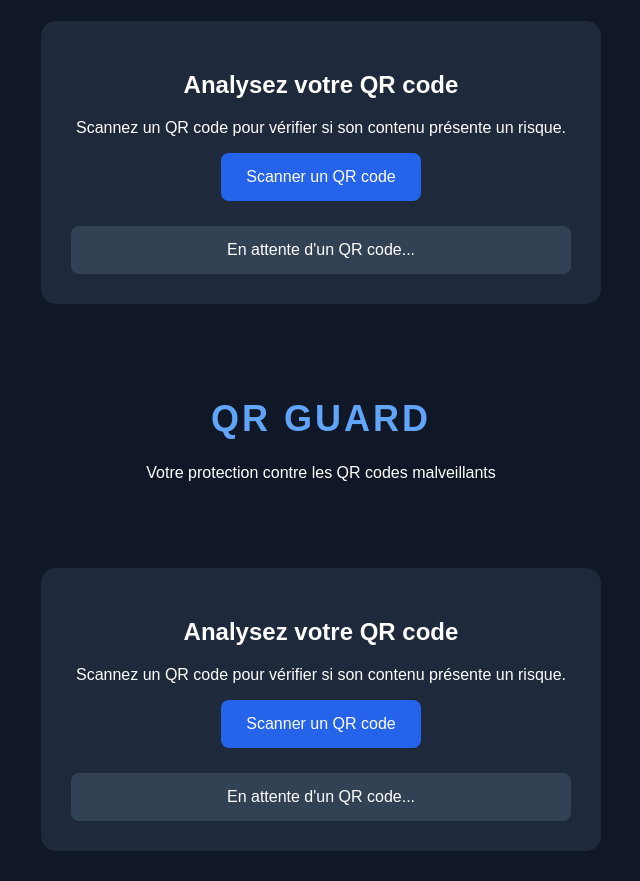
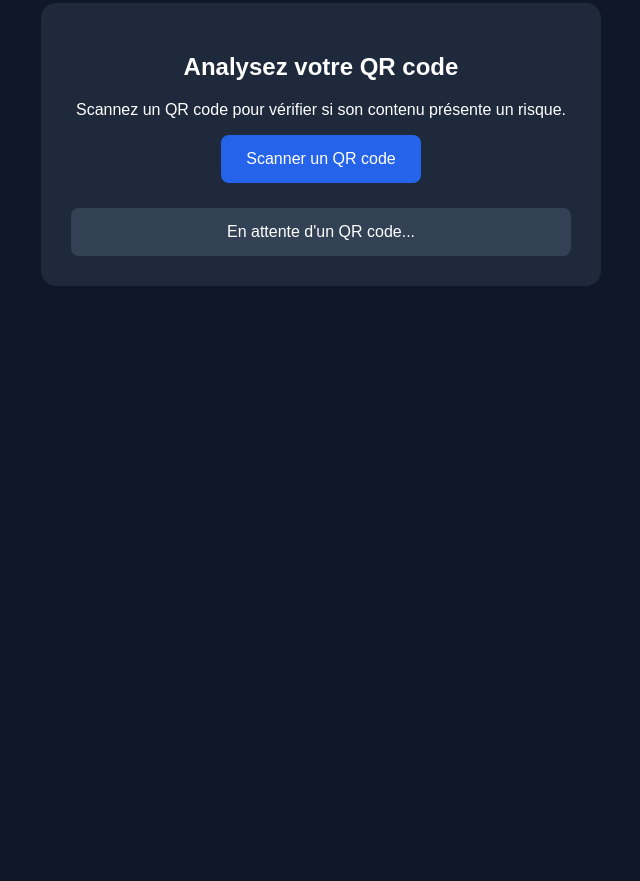
Before and after one commit to Didine93/Hackdecouverte_2026, a plain HTML site: page qr-guard/page_web.html in a window 1280 px wide. Shown: the part 231-1112 px from the top of the page, without its empty margins (319-959 px from the left). After the commit the page ends 800 px from the top, so only its background shows below. Drawn offline with Linux system fonts and the light colour scheme.

Commit message:
Update QR Guard web page
Co-authored-by: Copilot <223556219+Copilot@users.noreply.github.com>

```diff
--- a/qr-guard/page_web.html
+++ b/qr-guard/page_web.html
@@ -1,5 +1,5 @@
+
 <!DOCTYPE html>
-#page html :
 <html lang="fr">
 
 <head>
@@ -8,6 +8,7 @@
 
     <title>QR Guard - Scanner sécurisé</title>
 
+    <!-- Liaison avec le fichier CSS -->
     <link rel="stylesheet" href="style.css">
 </head>
 
@@ -18,6 +19,7 @@
         <h1>QR GUARD</h1>
         <p>Votre protection contre les QR codes malveillants</p>
     </header>
+
 
     <!-- Contenu principal -->
     <main>
@@ -31,10 +33,12 @@
                 si son contenu présente un risque.
             </p>
 
+            <!-- Bouton de scan -->
             <button id="scanButton">
                 Scanner un QR code
             </button>
 
+            <!-- Affichage du résultat -->
             <div id="result">
                 En attente d'un QR code...
             </div>
@@ -43,57 +47,10 @@
 
     </main>
 
-    <!-- JavaScript -->
+
+    <!-- Liaison avec le fichier JavaScript -->
     <script src="script.js"></script>
 
 </body>
+
 </html>
-
-
-
-<!DOCTYPE html>
-<html lang="fr">
-
-<head>
-    <meta charset="UTF-8">
-    <meta name="viewport" content="width=device-width, initial-scale=1.0">
-
-    <title>QR Guard</title>
-
-    <link rel="stylesheet" href="style.css">
-</head>
-
-<body>
-
-    <header>
-        <h1>QR GUARD</h1>
-        <p>Votre protection contre les QR codes malveillants</p>
-    </header>
-
-    <main>
-
-        <section class="scanner">
-
-            <h2>Analysez votre QR code</h2>
-
-            <p>
-                Scannez un QR code pour vérifier
-                si son contenu présente un risque.
-            </p>
-
-            <button id="scanButton">
-                Scanner un QR code
-            </button>
-
-            <div id="result">
-                En attente d'un QR code...
-            </div>
-
-        </section>
-
-    </main>
-
-    <script src="script.js"></script>
-
-</body>
-</html>
```
